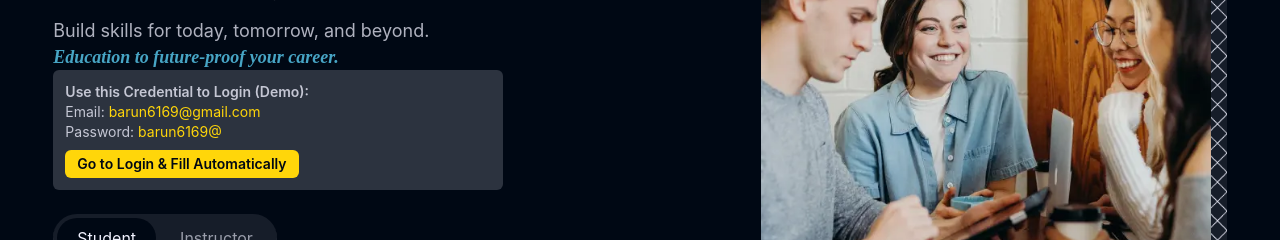
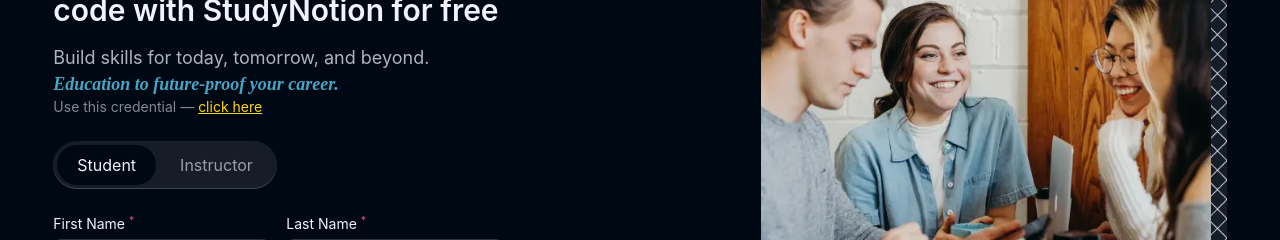
Before and after one commit to subratamondalnsec/StudyNotion, a React (Create React App) app in the folder client/: page /signup in a window 1280 px wide. Shown: the part 178-418 px from the top of the page. Built offline with nearby package versions, Linux system fonts and the light colour scheme; no server answers.

Commit message:
Clean up SignupForm component comments and code
Refactor comments for clarity and remove unused code.

```diff
--- a/client/src/components/core/Auth/SignupForm.jsx
+++ b/client/src/components/core/Auth/SignupForm.jsx
@@ -29,7 +29,7 @@
 
   const { firstName, lastName, email, password, confirmPassword } = formData
 
-  // Handle input fields, when some value changes
+  // Handle input fields
   const handleOnChange = (e) => {
     setFormData((prevData) => ({
       ...prevData,
@@ -45,18 +45,19 @@
       toast.error("Passwords Do Not Match")
       return
     }
+
     const signupData = {
       ...formData,
       accountType,
     }
 
-    // Setting signup data to state
-    // To be used after otp verification
+    // Store signup data
     dispatch(setSignupData(signupData))
-    // Send OTP to user for verification
+
+    // Send OTP
     dispatch(sendOtp(formData.email, navigate))
 
-    // Reset
+    // Reset form
     setFormData({
       firstName: "",
       lastName: "",
@@ -67,18 +68,7 @@
     setAccountType(ACCOUNT_TYPE.STUDENT)
   }
 
-  // 🔹 Go to /login and tell it to autofill demo credentials
-  const handleGoToLoginAutofill = () => {
-    navigate("/login", {
-      state: {
-        autoFillDemo: true,
-        demoEmail: "barun6169@gmail.com",
-        demoPassword: "barun6169@",
-      },
-    })
-  }
-
-  // data to pass to Tab component
+  // Tab data
   const tabData = [
     {
       id: 1,
@@ -94,25 +84,17 @@
 
   return (
     <div>
-      {/* 🔵 Top Note Section */}
-      <div className="mb-4 rounded-md bg-richblack-700 p-3 text-sm text-richblack-50">
-        <p className="font-semibold">Use this Credential to Login (Demo):</p>
-        <p>
-          Email:{" "}
-          <span className="text-yellow-50">barun6169@gmail.com</span>
-        </p>
-        <p>
-          Password:{" "}
-          <span className="text-yellow-50">barun6169@</span>
-        </p>
-        <button
-          type="button"
-          onClick={handleGoToLoginAutofill}
-          className="mt-2 rounded-md bg-yellow-50 px-3 py-1 text-sm font-semibold text-richblack-900"
+
+      {/* 🔹 Top Note Section */}
+      <p className="mb-4 text-sm text-richblack-300">
+        Use this credential —{" "}
+        <span
+          onClick={() => navigate("/login")}
+          className="text-yellow-50 cursor-pointer underline hover:text-yellow-100"
         >
-          Go to Login &amp; Fill Automatically
-        </button>
-      </div>
+          click here
+        </span>
+      </p>
 
       {/* Tab */}
       <Tab tabData={tabData} field={accountType} setField={setAccountType} />
@@ -134,6 +116,7 @@
               className="form-style w-full"
             />
           </label>
+
           <label>
             <p className="mb-1 text-[0.875rem] leading-[1.375rem] text-richblack-5">
               Last Name <sup className="text-pink-200">*</sup>
@@ -149,6 +132,7 @@
             />
           </label>
         </div>
+
         <label className="w-full">
           <p className="mb-1 text-[0.875rem] leading-[1.375rem] text-richblack-5">
             Email Address <sup className="text-pink-200">*</sup>
@@ -163,6 +147,7 @@
             className="form-style w-full"
           />
         </label>
+
         <div className="flex gap-x-4">
           <label className="relative">
             <p className="mb-1 text-[0.875rem] leading-[1.375rem] text-richblack-5">
@@ -188,6 +173,7 @@
               )}
             </span>
           </label>
+
           <label className="relative">
             <p className="mb-1 text-[0.875rem] leading-[1.375rem] text-richblack-5">
               Confirm Password <sup className="text-pink-200">*</sup>
@@ -213,6 +199,7 @@
             </span>
           </label>
         </div>
+
         <button
           type="submit"
           className="mt-6 rounded-[8px] bg-yellow-50 py-[8px] px-[12px] font-medium text-richblack-900"
```
